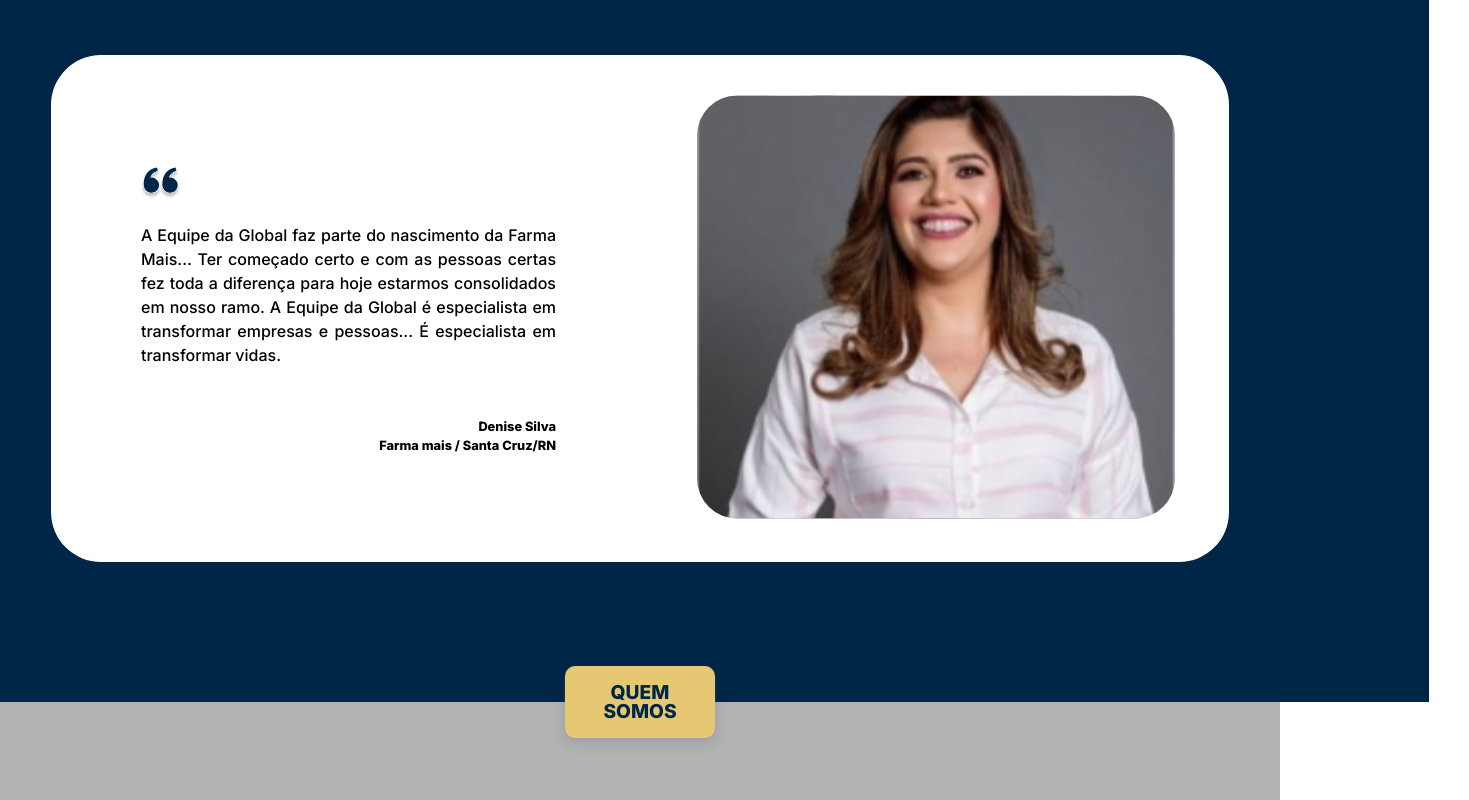
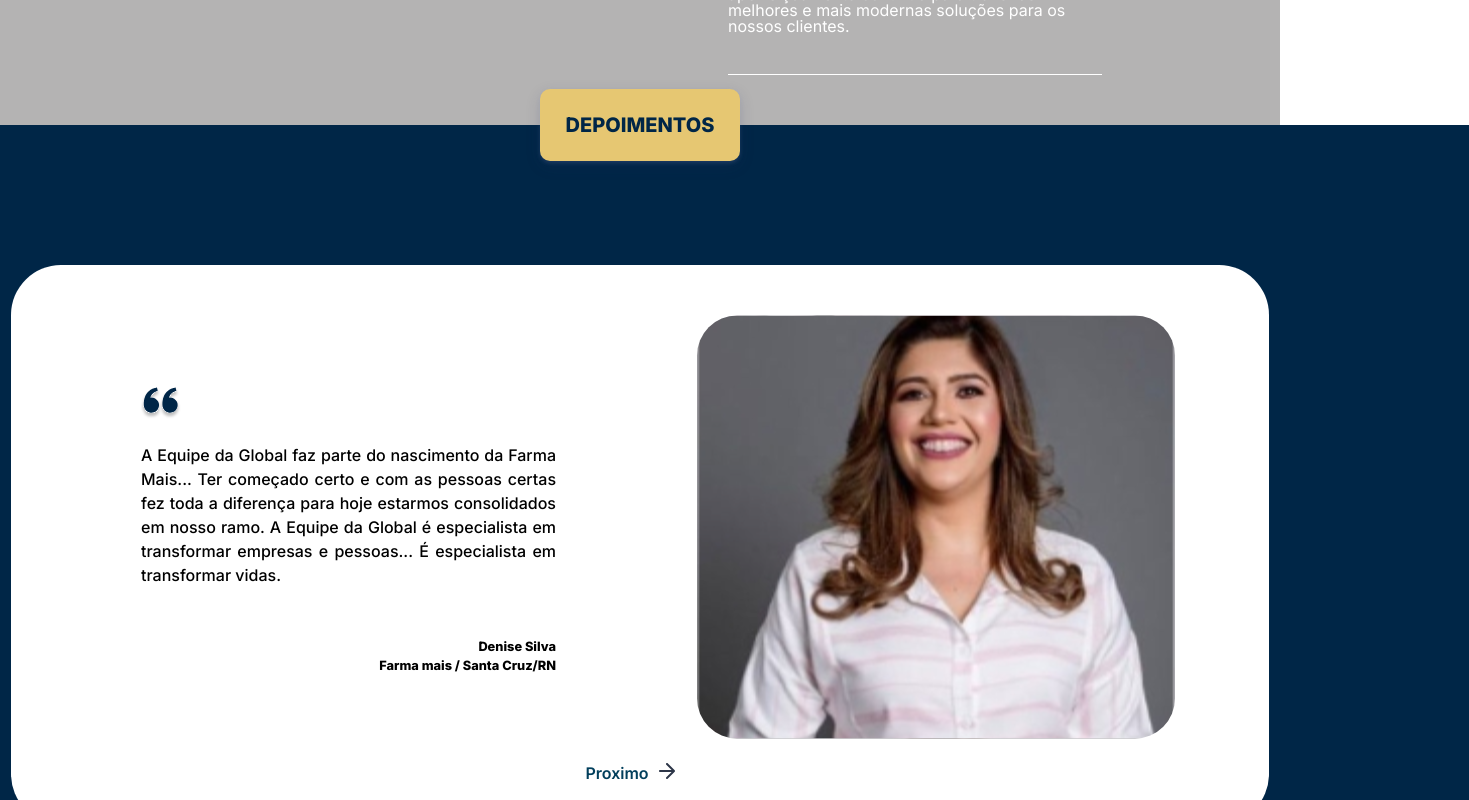
Before and after one commit to Lima404/Web-Global, a Vue app in the folder projeto_global/: page / in a window 1280 px wide. Shown: the part 2780-3580 px from the top of the page, 1469 px wide, since content can reach past the window. Built offline with nearby package versions, Linux system fonts and the light colour scheme.

Commit message:
botões ok

```diff
--- a/projeto_global/src/components/depoimentos/MyCard.vue
+++ b/projeto_global/src/components/depoimentos/MyCard.vue
@@ -3,6 +3,7 @@
         <div class="container MyCard">
             <div class="content">
                 <div class="up">
+                    <div class="box">
                         <div class="text">
                             <img src="../../assets/dep/Vector.svg" alt="">
                             <div class="dep">
@@ -17,6 +18,10 @@
                         </div>
                         <div id="pic">
                             <img :src="caminhoImage" alt="Minha Imagem">
+                        </div>
+                    </div>
+                    <div class="vec">
+                        <button @click="next">Proximo<img class="arrow" src="/assets/dep/seta.svg" alt="Seta apontando para a direita"></button>
                     </div>
                 </div>
             </div>
@@ -92,17 +97,16 @@ export default {
     justify-content: center;
     align-items: center;
     gap: 97px;
-    padding: 100px;
+    padding: 10px 40px;
 }
 
 .up{
     display: flex;
-    flex-direction: row;
+    flex-direction: column;
     justify-content: center;
     align-items: center;
     padding: 40px 50px;
     background: #FFFFFF;
-    gap: 97px;
     border-radius: 50px;
 }
 
@@ -112,7 +116,7 @@ export default {
 
 .content{
     display: flex;
-    flex-direction: row;
+    flex-direction: column;
     justify-content: center;
     align-items: center;
     padding: 40px 100px;
@@ -163,33 +167,43 @@ export default {
     width: 415px;
 }
 
+button{
+    gap: 10px;
+}
+
 
 .vec{
         display: flex;
-    flex-direction: row;
-    padding: 0px;
-    gap: 15px;
-    font-family: 'Inter';
-    font-style: normal;
-    font-weight: 700;
-    font-size: 1rem;
-    line-height: 24px;
-    cursor: pointer;
-    transition: 0.5s;
-
-    color: #000000;
+        align-items: center;
+        padding-right: 20px;
+        padding-top: 10px;
 }
 
 .vec:hover{
-    padding: 0px 10px;
-    background-color: #e6c776;
-    color: #FFFFFF;
-    border-radius: 20px;
+    filter: invert(48%) sepia(63%) saturate(445%) hue-rotate(152deg) brightness(109%) contrast(91%);
+    color: #41A8D3;
+    transition: all 200ms ease;
 }
+
+.vec button{
+    display: flex;
+    background: transparent;
+    border: none;
+    color: #023F5C;
+    font-family: "Inter",sans-serif;
+    font-size: 1rem;
+    font-weight: 600;
+    position: relative;
+    transition: all 400ms ease;
+    cursor: pointer;
+}
+
 
 a{
     text-decoration: none;
     color: #000000;
 }
 
+
+
 </style>
--- a/projeto_global/src/components/home/MyBody.vue
+++ b/projeto_global/src/components/home/MyBody.vue
@@ -103,7 +103,8 @@ export default {
         display: flex;
         flex-direction: row;
         align-items: center;
-        padding: 0px;
+        padding: 0px 40px;
+        gap: 250px;
     }
 
     .divisao{
@@ -120,7 +121,7 @@ export default {
         padding: 50px 0px 0px 0px;
         gap: 400px;
         position: absolute;
-        left: 400px;
+        left: 450px;
         top: 780px;
     }
 
@@ -214,7 +215,6 @@ export default {
 
         color: #FFFFFF;
         padding: 0px;
-        padding: 30px 0px 0px 250px;
 
     }
 
--- a/projeto_global/src/components/home/MyDepoiment.vue
+++ b/projeto_global/src/components/home/MyDepoiment.vue
@@ -44,7 +44,7 @@ export default {
                     office: "Bendita Luz/Festa Mania",
                     city: "Parelhas/RN",
                     coment: "Foi no aniversário de 10 anos dessa empresa que começamos uma jornada linda, onde na pessoa de Adriana e Dayanna que temos um carinho que vai além do empresarial... Elas acreditam e lutam pelos nossos sonhos, sempre acreditam que podemos ir bem mais longe do que muitas vezes achamos que iremos...",
-                    caminhoImage: "/assets/dep/edjoel.svg"
+                    caminhoImage: "/assets/dep/ednalva.svg"
                 }
             ]
         }
```
Lines whose indentation alone changed are shown as unchanged.
